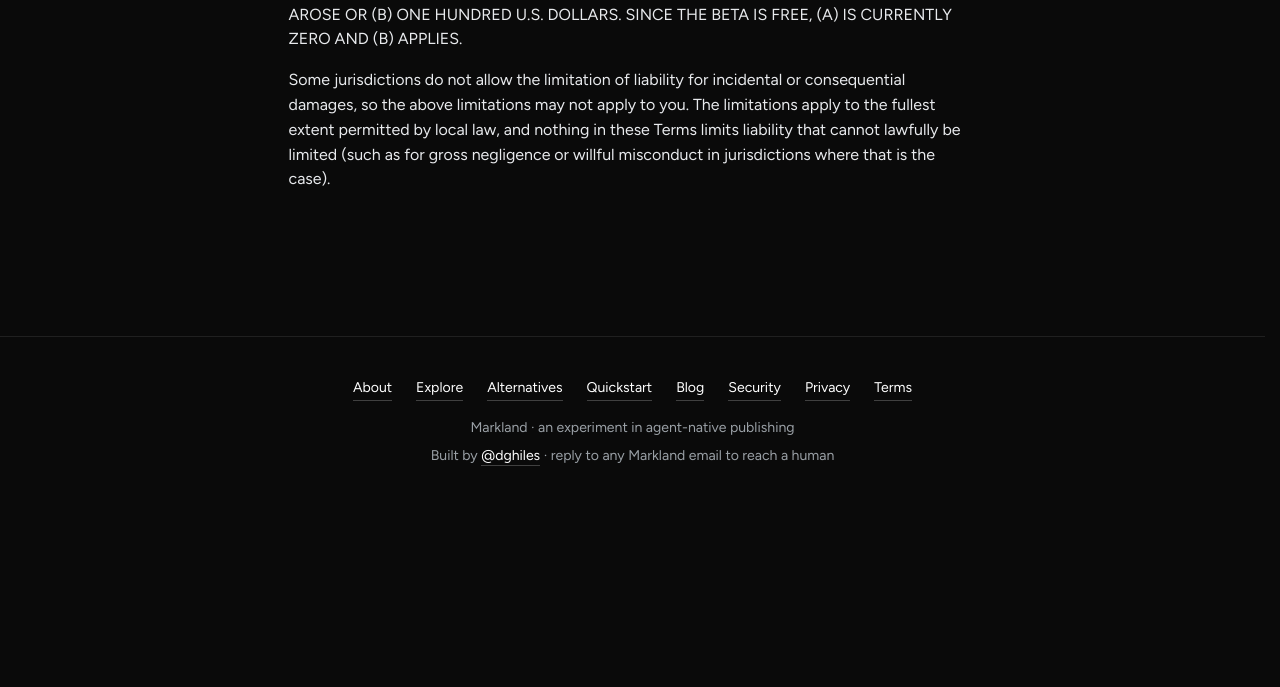
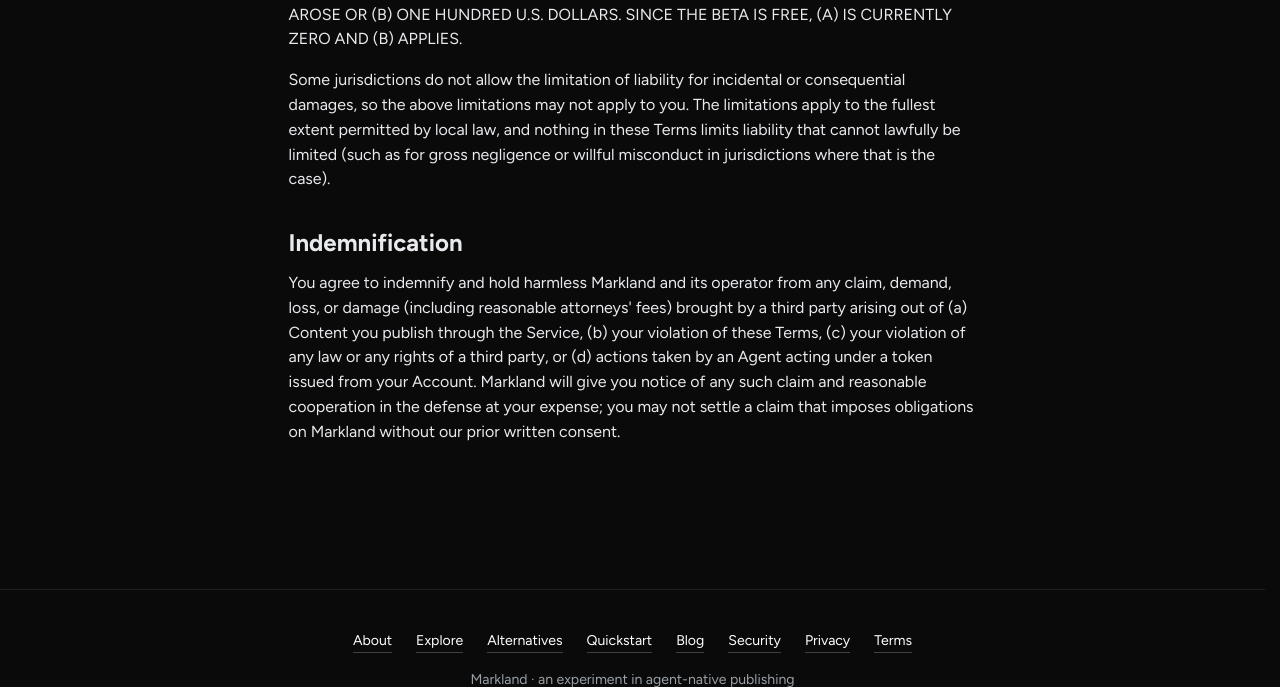
Before and after one commit to dghiles/markland, a Python web app: template src/markland/web/templates/terms.html in a window 1280 px wide. Shown: the part 4658-5345 px from the top of the page. Before the commit the page ends 5124 px from the top, so only its background shows below. Run offline with Jinja, Linux system fonts and the light colour scheme; the template is opened without the code that fills it, so the values that code supplies are empty.

Commit message:
feat(terms): Indemnification section incl. agent-action coverage

```diff
--- a/src/markland/web/templates/terms.html
+++ b/src/markland/web/templates/terms.html
@@ -159,5 +159,11 @@
     Some jurisdictions do not allow the limitation of liability for incidental or consequential damages, so the above limitations may not apply to you. The limitations apply to the fullest extent permitted by local law, and nothing in these Terms limits liability that cannot lawfully be limited (such as for gross negligence or willful misconduct in jurisdictions where that is the case).
   </p>
 
+  <h2 style="margin-top: 2rem; margin-bottom: 0.6rem;">Indemnification</h2>
+
+  <p style="margin-bottom: 1rem;">
+    You agree to indemnify and hold harmless Markland and its operator from any claim, demand, loss, or damage (including reasonable attorneys' fees) brought by a third party arising out of (a) Content you publish through the Service, (b) your violation of these Terms, (c) your violation of any law or any rights of a third party, or (d) actions taken by an Agent acting under a token issued from your Account. Markland will give you notice of any such claim and reasonable cooperation in the defense at your expense; you may not settle a claim that imposes obligations on Markland without our prior written consent.
+  </p>
+
 </article>
 {% endblock %}
```
